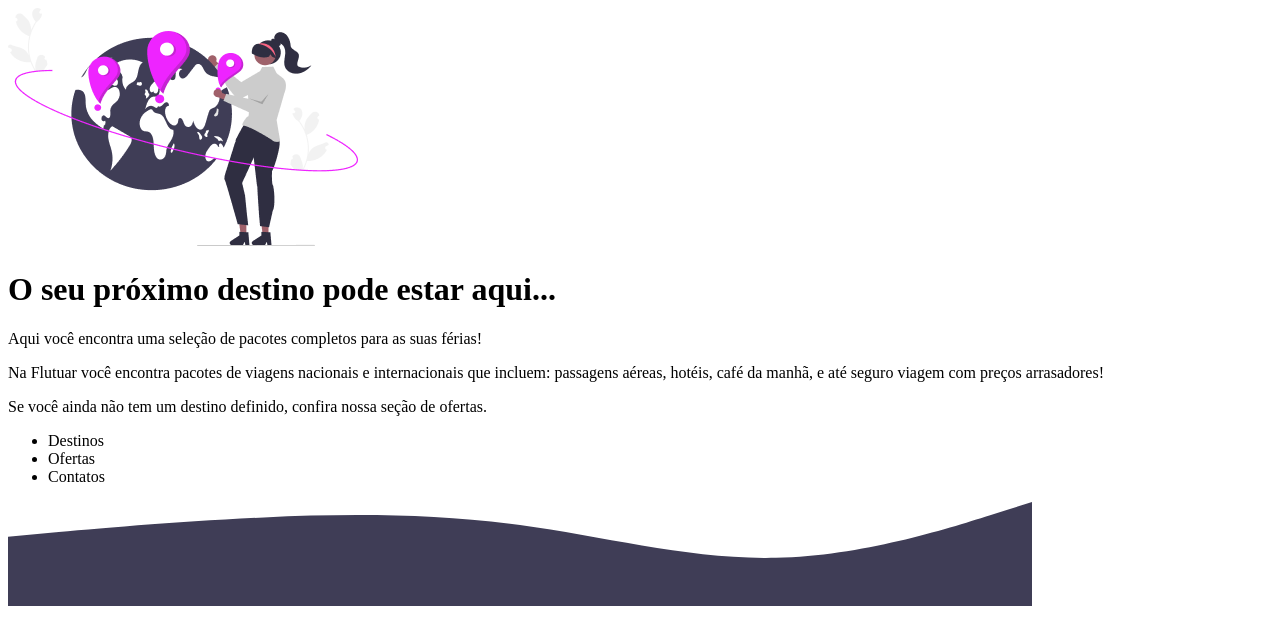
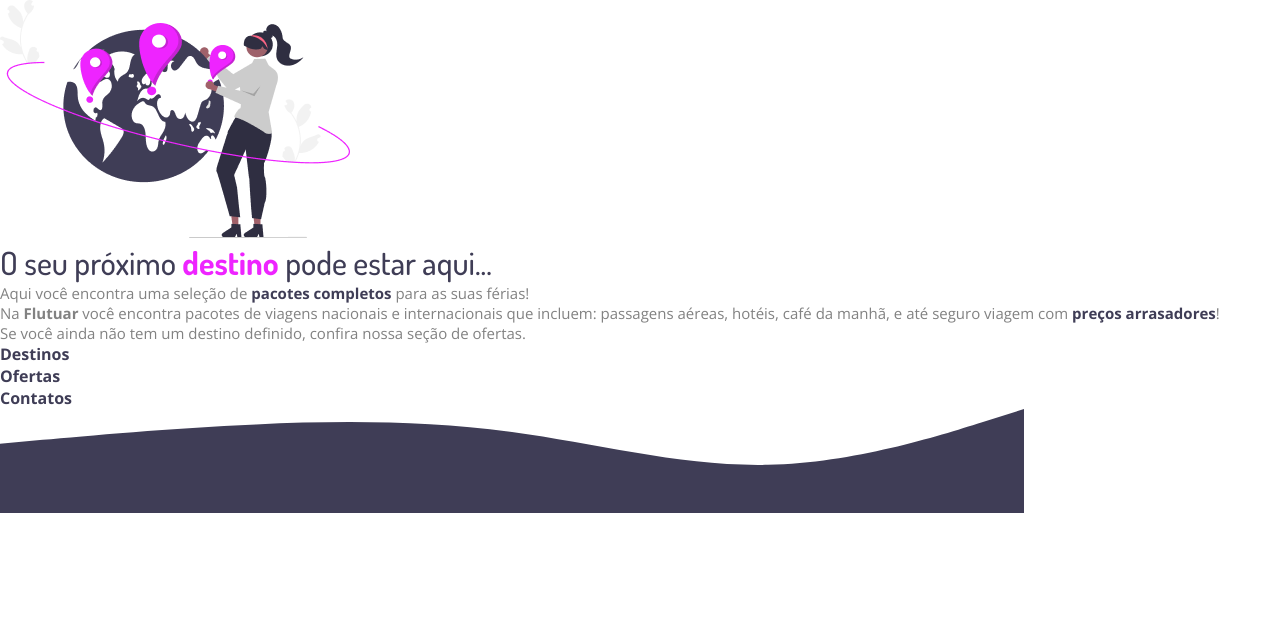
Before and after one commit to danircarv/flutuar-landing-page, a plain HTML site: page index.html in a window 1280 px wide. Drawn offline with nearby package versions, Linux system fonts and the light colour scheme.

Commit message:
adjusting fonts and colors

```diff
--- a/index.html
+++ b/index.html
@@ -3,12 +3,10 @@
   <head>
     <meta charset="UTF-8" />
     <meta name="viewport" content="width=device-width, initial-scale=1.0" />
-    <link rel="preconnect" href="https://fonts.googleapis.com" />
-    <link rel="preconnect" href="https://fonts.gstatic.com" crossorigin />
-    <link
-      href="https://fonts.googleapis.com/css2?family=Dosis:wght@200..800&display=swap"
-      rel="stylesheet"
-    />
+    <style>
+      @import url("https://fonts.googleapis.com/css2?family=Dosis:wght@200..800&family=Open+Sans:ital,wght@0,300..800;1,300..800&display=swap");
+    </style>
+
     <link rel="shortcut icon" href="./assets/Favicon.svg" type="image" />
     <link rel="stylesheet" href="styles.css" />
 
@@ -21,7 +19,7 @@
         alt="Imagem de uma mulher segurando o globo terrestre"
       />
       <div>
-        <h1>O seu próximo destino pode estar aqui...</h1>
+        <h1>O seu próximo <span>destino</span> pode estar aqui...</h1>
       </div>
       <div>
         <p>
@@ -29,9 +27,9 @@
           as suas férias!
         </p>
         <p>
-          Na Flutuar você encontra pacotes de viagens nacionais e internacionais
-          que incluem: passagens aéreas, hotéis, café da manhã, e até seguro
-          viagem com <span>preços arrasadores</span>!
+          Na <b>Flutuar</b> você encontra pacotes de viagens nacionais e
+          internacionais que incluem: passagens aéreas, hotéis, café da manhã, e
+          até seguro viagem com <span>preços arrasadores</span>!
         </p>
       </div>
       <div>
--- a/styles.css
+++ b/styles.css
@@ -0,0 +1,32 @@
+* {
+  margin: 0;
+  padding: 0;
+  box-sizing: border-box;
+}
+
+h1 {
+  font-family: "Dosis", sans-serif;
+  font-weight: 500;
+  color: #3f3d56;
+}
+h1 span {
+  font-weight: bold;
+  color: #ee24ff;
+}
+
+p {
+  font-family: "Open Sans", sans-serif;
+  font-size: 15px;
+  color: #828282;
+}
+
+p span {
+  color: #3f3d56;
+  font-weight: bold;
+}
+
+li {
+  font-family: "Open Sans", sans-serif;
+  color: #3f3d56;
+  font-weight: 700;
+}
```
